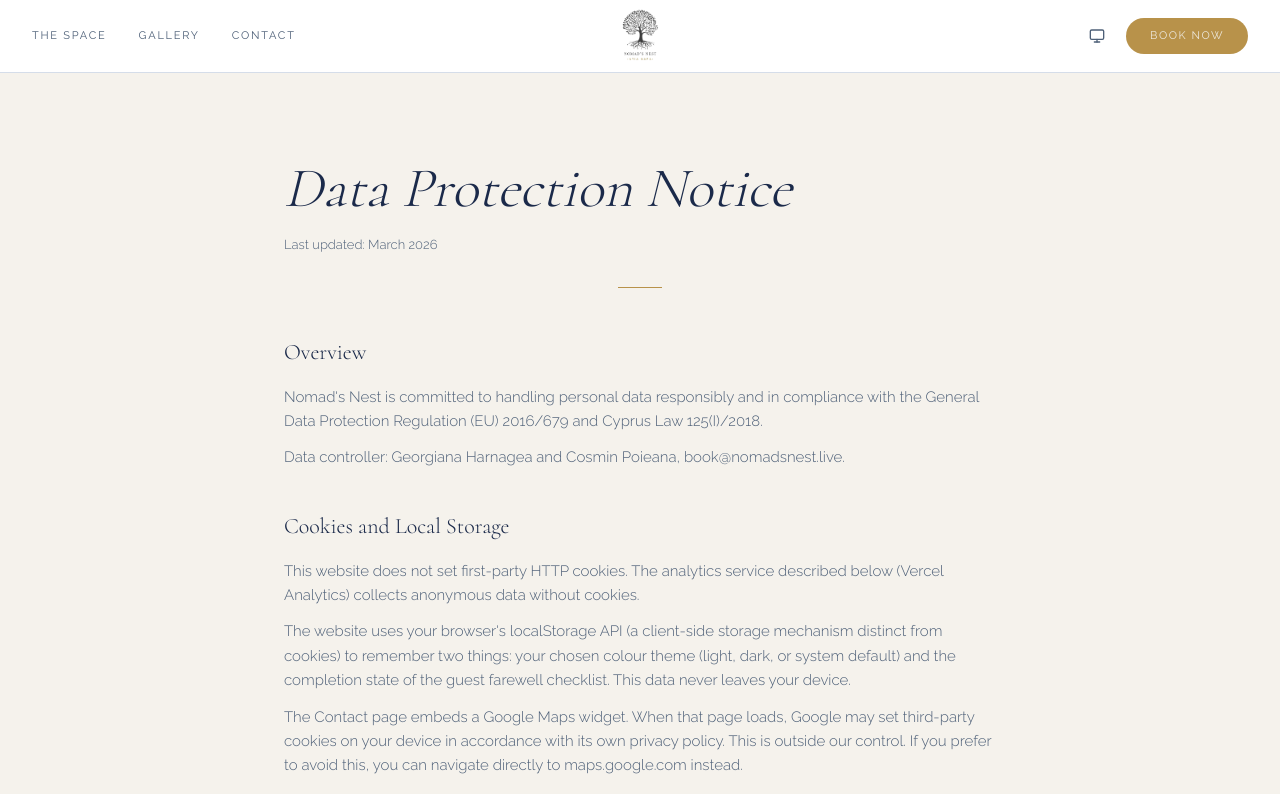
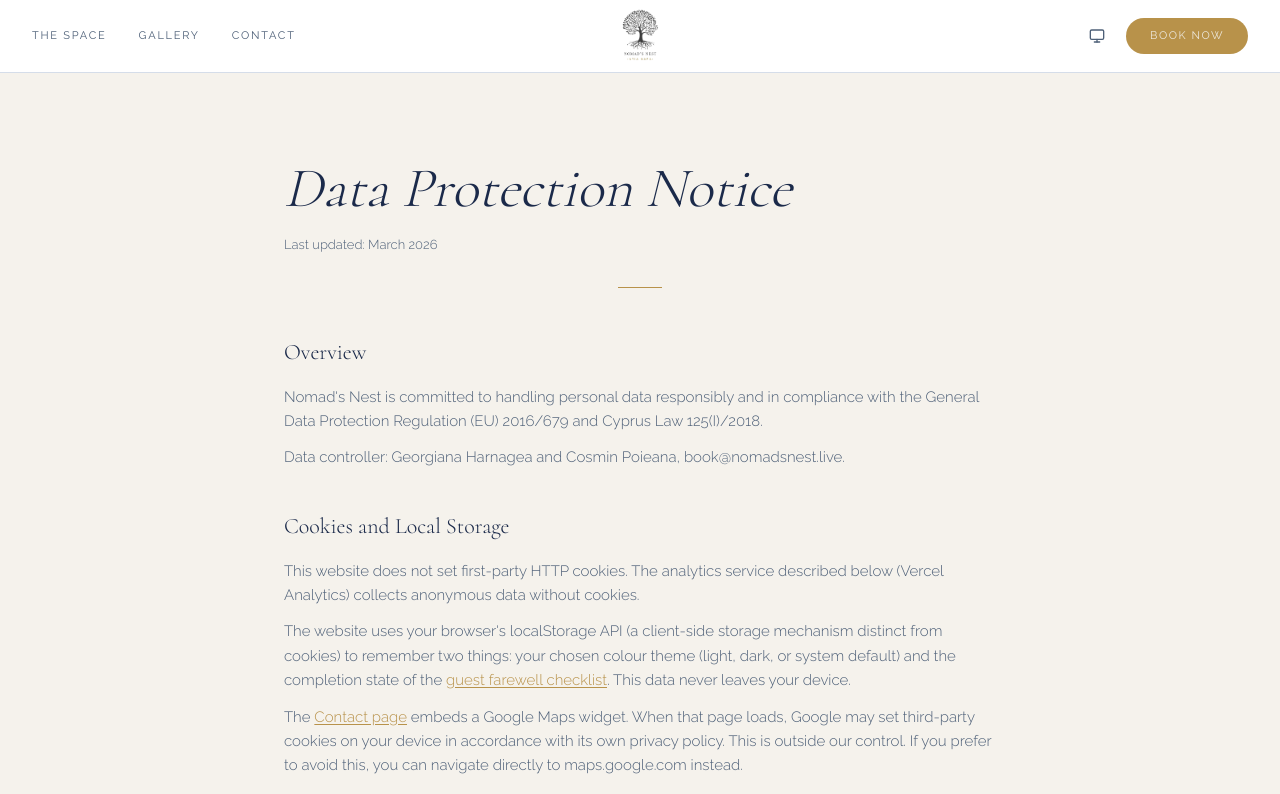
Before and after one commit to cmin764/nomads-nest, a Next.js app: page /data-protection in a window 1280 px wide. Shown: the top 794 px of the page. Built offline with nearby package versions, Linux system fonts and the light colour scheme.

Commit message:
Backlinks for the legal pages

```diff
--- a/src/components/ui/legal-page-layout.tsx
+++ b/src/components/ui/legal-page-layout.tsx
@@ -1,6 +1,58 @@
+import Link from "next/link";
 import FadeIn from "@/components/fade-in";
 import GoldenDivider from "@/components/ui/golden-divider";
-import type { LegalPage } from "@/data/legal-content";
+import type { LegalPage, LegalSegment } from "@/data/legal-content";
+
+function slugify(heading: string) {
+  return heading
+    .toLowerCase()
+    .replace(/\s+/g, "-")
+    .replace(/[^a-z0-9-]/g, "");
+}
+
+function renderBodyItem(item: string | LegalSegment[], index: number) {
+  if (typeof item === "string") {
+    return (
+      <p
+        key={index}
+        className="text-[15px] font-light leading-relaxed mb-3 text-nn-muted"
+      >
+        {item}
+      </p>
+    );
+  }
+
+  return (
+    <p
+      key={index}
+      className="text-[15px] font-light leading-relaxed mb-3 text-nn-muted"
+    >
+      {item.map((segment, i) => {
+        if (typeof segment === "string") return segment;
+        const isInternal = segment.href.startsWith("/");
+        return isInternal ? (
+          <Link
+            key={i}
+            href={segment.href}
+            className="text-gold underline underline-offset-2 hover:opacity-80 transition-opacity"
+          >
+            {segment.text}
+          </Link>
+        ) : (
+          <a
+            key={i}
+            href={segment.href}
+            target="_blank"
+            rel="noopener noreferrer"
+            className="text-gold underline underline-offset-2 hover:opacity-80 transition-opacity"
+          >
+            {segment.text}
+          </a>
+        );
+      })}
+    </p>
+  );
+}
 
 export default function LegalPageLayout({ content }: { content: LegalPage }) {
   const { title, lastUpdated, sections } = content;
@@ -16,18 +68,11 @@ export default function LegalPageLayout({ content }: { content: LegalPage }) {
         <GoldenDivider className="mb-12" />
 
         {sections.map((section) => (
-          <section key={section.heading} className="mb-10">
+          <section key={section.heading} id={slugify(section.heading)} className="mb-10">
             <h2 className="font-heading font-light text-[22px] mb-4 text-nn-text">
               {section.heading}
             </h2>
-            {section.body.map((para, i) => (
-              <p
-                key={i}
-                className="text-[15px] font-light leading-relaxed mb-3 text-nn-muted"
-              >
-                {para}
-              </p>
-            ))}
+            {section.body.map((item, i) => renderBodyItem(item, i))}
           </section>
         ))}
       </FadeIn>
--- a/src/data/legal-content.ts
+++ b/src/data/legal-content.ts
@@ -1,6 +1,8 @@
+export type LegalSegment = string | { text: string; href: string };
+
 export interface LegalSection {
   heading: string;
-  body: string[];
+  body: (string | LegalSegment[])[];
 }
 
 export interface LegalPage {
@@ -24,9 +26,23 @@ export const privacyPolicy: LegalPage = {
       heading: "What Data We Collect",
       body: [
         "This website does not process payments and does not operate a booking system. Bookings are made directly through Airbnb, Booking.com, or HomeExchange. Their privacy policies govern any data you provide on those platforms.",
-        "This website uses Vercel Analytics to collect anonymous, aggregated page-view and performance data. No cookies are set, no personal data is collected, and the data cannot be used to identify you. See the Analytics and Tracking section of our Data Protection Notice for details.",
-        "This website has no contact form. If you reach out to us via email or WhatsApp using the details on the Contact page, we receive your name, contact details, and message through those channels. That data is handled by our email and messaging providers, not by this website.",
-        "The website stores two values in your browser's localStorage: your theme preference (light/dark/system) and the state of the guest farewell checklist. These are client-side only, never transmitted to any server, and are not cookies.",
+        [
+          "This website uses Vercel Analytics to collect anonymous, aggregated page-view and performance data. No cookies are set, no personal data is collected, and the data cannot be used to identify you. See the ",
+          { text: "Analytics and Tracking", href: "/data-protection#analytics-and-tracking" },
+          " section of our ",
+          { text: "Data Protection Notice", href: "/data-protection" },
+          " for details.",
+        ],
+        [
+          "This website has no contact form. If you reach out to us via email or WhatsApp using the details on the ",
+          { text: "Contact page", href: "/contact" },
+          ", we receive your name, contact details, and message through those channels. That data is handled by our email and messaging providers, not by this website.",
+        ],
+        [
+          "The website stores two values in your browser's localStorage: your theme preference (light/dark/system) and the state of the ",
+          { text: "guest farewell checklist", href: "/guide#farewell-checklist" },
+          ". These are client-side only, never transmitted to any server, and are not cookies.",
+        ],
       ],
     },
     {
@@ -46,7 +62,11 @@ export const privacyPolicy: LegalPage = {
       heading: "Third Parties",
       body: [
         "This website is hosted on Vercel. Vercel may process standard server access logs (IP address, browser type, request path) as part of normal hosting infrastructure. No personal data is shared with Vercel beyond what is inherent in serving web pages.",
-        "The Contact page embeds a Google Maps widget. When that page loads, your browser connects to Google's servers and Google may set cookies or collect data in accordance with its own privacy policy (policies.google.com/privacy). We have no access to any data Google collects through this widget.",
+        [
+          "The ",
+          { text: "Contact page", href: "/contact" },
+          " embeds a Google Maps widget. When that page loads, your browser connects to Google's servers and Google may set cookies or collect data in accordance with its own privacy policy (policies.google.com/privacy). We have no access to any data Google collects through this widget.",
+        ],
         "We do not sell, rent, or share your personal data with any other third party.",
       ],
     },
@@ -99,7 +119,11 @@ export const termsAndConditions: LegalPage = {
         "The property uses a self-check-in lockbox. The PIN code is shared with guests 24–48 hours before arrival. The host reserves the right to verify guest identity before sharing the lockbox PIN and may withhold it if identity cannot be confirmed.",
         "Early check-in or late check-out may be possible subject to availability. Reach out to us in advance to check.",
         "Two keys are provided (main door and terrace gate). Lost keys incur a replacement fee of €50.",
-        "On departure, please follow the farewell checklist on this website: take out rubbish, wash any used dishes and utensils, close and lock all windows and doors, and return both keys to the lockbox.",
+        [
+          "On departure, please follow the ",
+          { text: "farewell checklist", href: "/guide#farewell-checklist" },
+          " on this website: take out rubbish, wash any used dishes and utensils, close and lock all windows and doors, and return both keys to the lockbox.",
+        ],
       ],
     },
     {
@@ -164,8 +188,16 @@ export const dataProtection: LegalPage = {
       heading: "Cookies and Local Storage",
       body: [
         "This website does not set first-party HTTP cookies. The analytics service described below (Vercel Analytics) collects anonymous data without cookies.",
-        "The website uses your browser's localStorage API (a client-side storage mechanism distinct from cookies) to remember two things: your chosen colour theme (light, dark, or system default) and the completion state of the guest farewell checklist. This data never leaves your device.",
-        "The Contact page embeds a Google Maps widget. When that page loads, Google may set third-party cookies on your device in accordance with its own privacy policy. This is outside our control. If you prefer to avoid this, you can navigate directly to maps.google.com instead.",
+        [
+          "The website uses your browser's localStorage API (a client-side storage mechanism distinct from cookies) to remember two things: your chosen colour theme (light, dark, or system default) and the completion state of the ",
+          { text: "guest farewell checklist", href: "/guide#farewell-checklist" },
+          ". This data never leaves your device.",
+        ],
+        [
+          "The ",
+          { text: "Contact page", href: "/contact" },
+          " embeds a Google Maps widget. When that page loads, Google may set third-party cookies on your device in accordance with its own privacy policy. This is outside our control. If you prefer to avoid this, you can navigate directly to maps.google.com instead.",
+        ],
         "Third-party platforms linked from this site (Airbnb, Booking.com, HomeExchange) operate their own cookie policies. When you navigate to those sites you are subject to their respective policies.",
       ],
     },
@@ -180,7 +212,11 @@ export const dataProtection: LegalPage = {
     {
       heading: "Data Minimisation",
       body: [
-        "We collect only what is necessary. This website has no contact form and collects no personal data directly. If you contact us via email or WhatsApp, we receive only what you choose to send. See the Privacy Policy for full details.",
+        [
+          "We collect only what is necessary. This website has no contact form and collects no personal data directly. If you contact us via email or WhatsApp, we receive only what you choose to send. See the ",
+          { text: "Privacy Policy", href: "/privacy-policy" },
+          " for full details.",
+        ],
       ],
     },
     {
```
